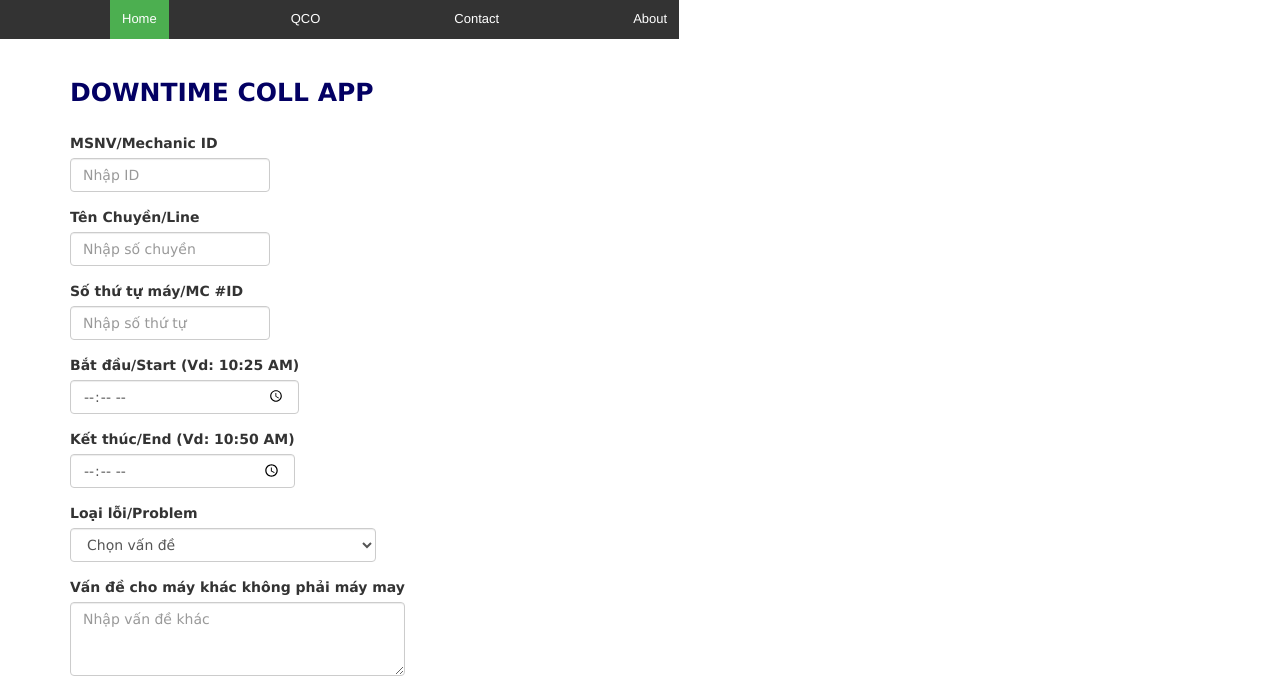
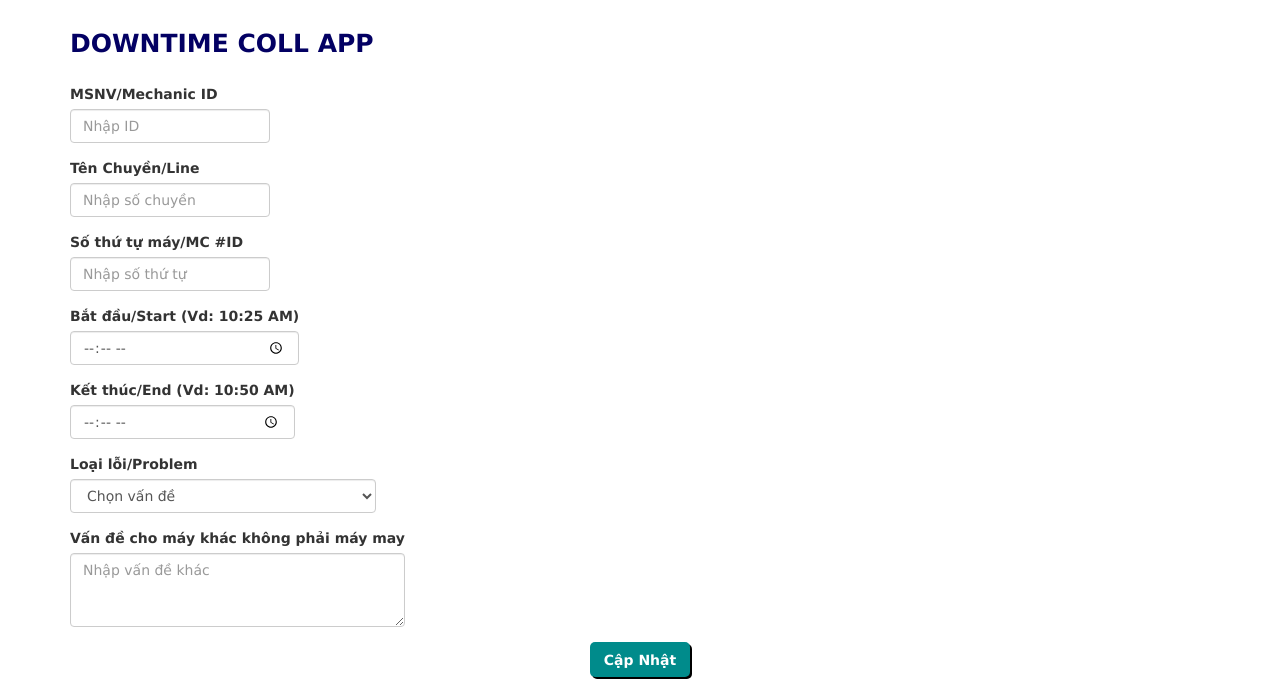
Before and after one commit to minhkhacld/downtime, a website: page index.html in a window 1280 px wide. Shown: the top 681 px of the page. Drawn offline with nearby package versions, Linux system fonts and the light colour scheme; grey boxes are pictures that could not be loaded; a web font is replaced by a local one.

Commit message:
remove nar

```diff
--- a/index.html
+++ b/index.html
@@ -28,16 +28,16 @@
 </head>
 
 <body>
-    <div class="container-fluid">
-        <!-- Nar barr -->
-        <div class="row" class="nar-bar">
+    <!-- <div class="container-fluid">
+
+         <div class="row" class="nar-bar">
             <ul class="limenu">
                 <li><a class="active" href="http://minhkhacld.github.io/downtime">Home</a></li>
                 <li><a href="http://minhkhacld.github.io/qco">QCO</a></li>
                 <li><a href="#contact">Contact</a></li>
                 <li><a href="#about">About</a></li>
             </ul>
-        </div>
+        </div> -->
 
         <div class="container">
             <form id="test-form" name="myForm"
--- a/style.css
+++ b/style.css
@@ -83,7 +83,7 @@ a {
     float: left !important;
   }
 
-  li a {
+  /* li a {
     display: block;
     color: white;
     text-align: center;
@@ -99,9 +99,9 @@ a {
     background-color: #4CAF50;
   }
 
-  .container-fluid {
+  .container-fluid { */
     /* position: -webkit-sticky; */
-    position: sticky !important;
+    /* position: sticky !important;
     top: 0;
     width: 100%;
   }
@@ -119,4 +119,4 @@ a {
     .container-fluid{
         width: 100% !important;
     }
-}
+} */
```
